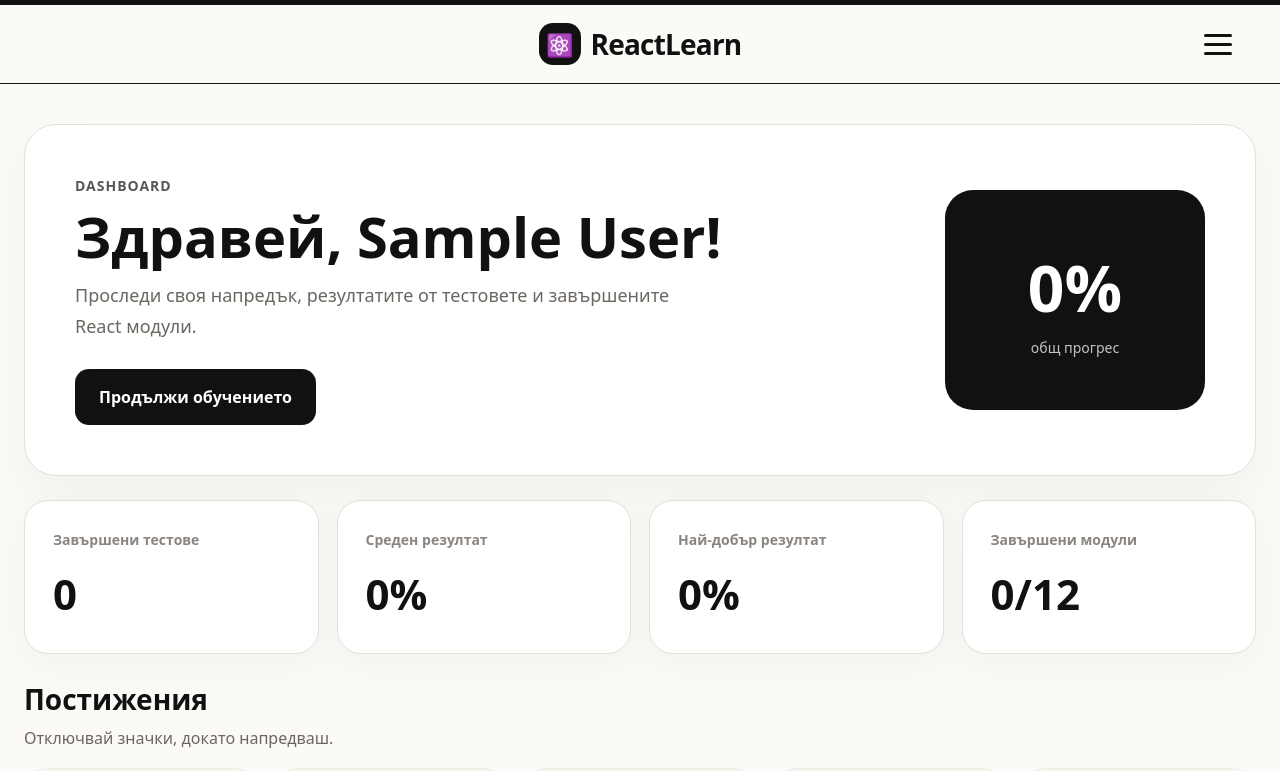
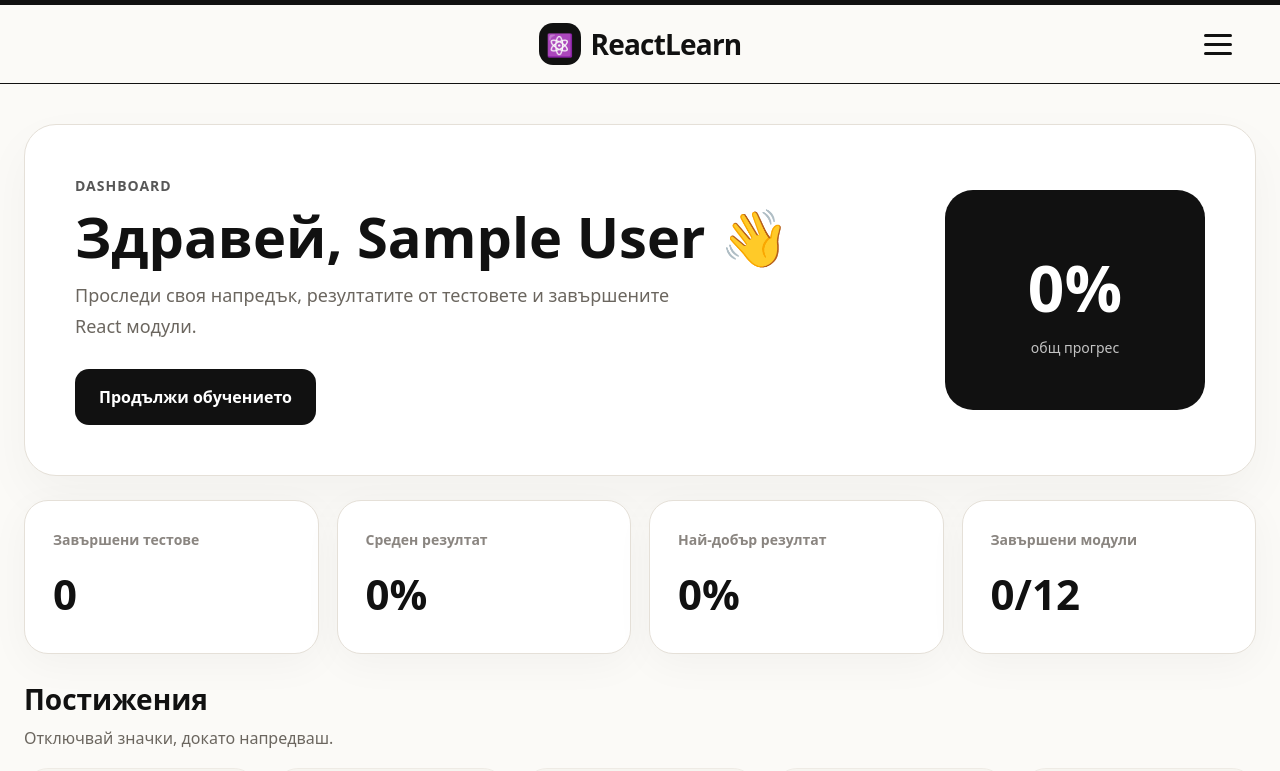
Before and after one commit to IvannIvannov/react-diploma-project, a React (Vite) app in the folder client/: page /dashboard in a window 1280 px wide. Shown: the top 771 px of the page. Built offline with nearby package versions, Linux system fonts and the light colour scheme; no server answers; sample sign-in values are in the browser's storage.

Commit message:
improve dashboard welcome message

```diff
--- a/client/src/pages/Dashboard.tsx
+++ b/client/src/pages/Dashboard.tsx
@@ -116,7 +116,7 @@ const Dashboard = () => {
         <div>
           <p>Dashboard</p>
 
-          <h1>Здравей, {user?.name}!</h1>
+          <h1>Здравей, {user?.name || "приятелю"} 👋</h1>
 
           <span>
             Проследи своя напредък, резултатите от тестовете и завършените React
```
